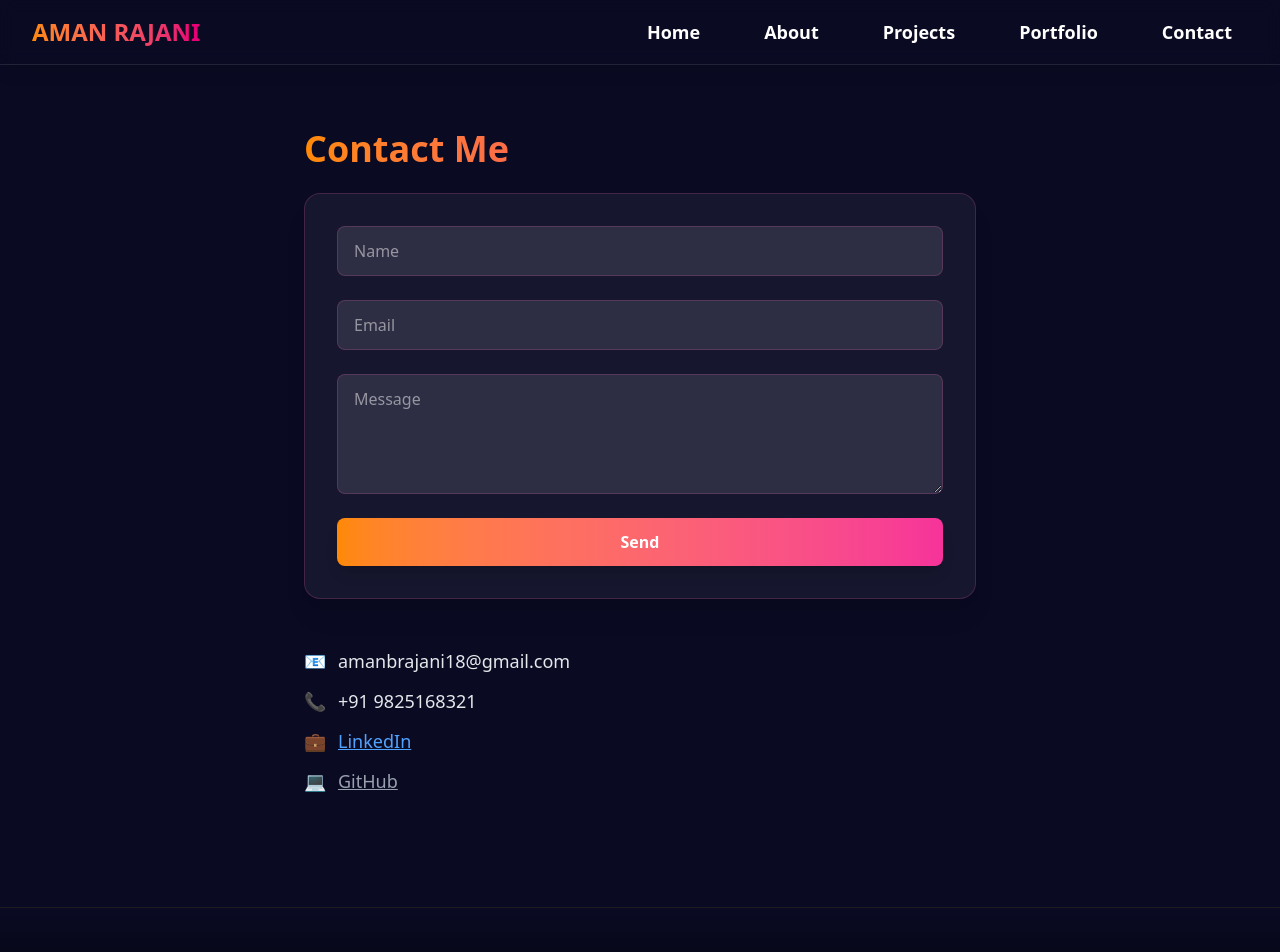
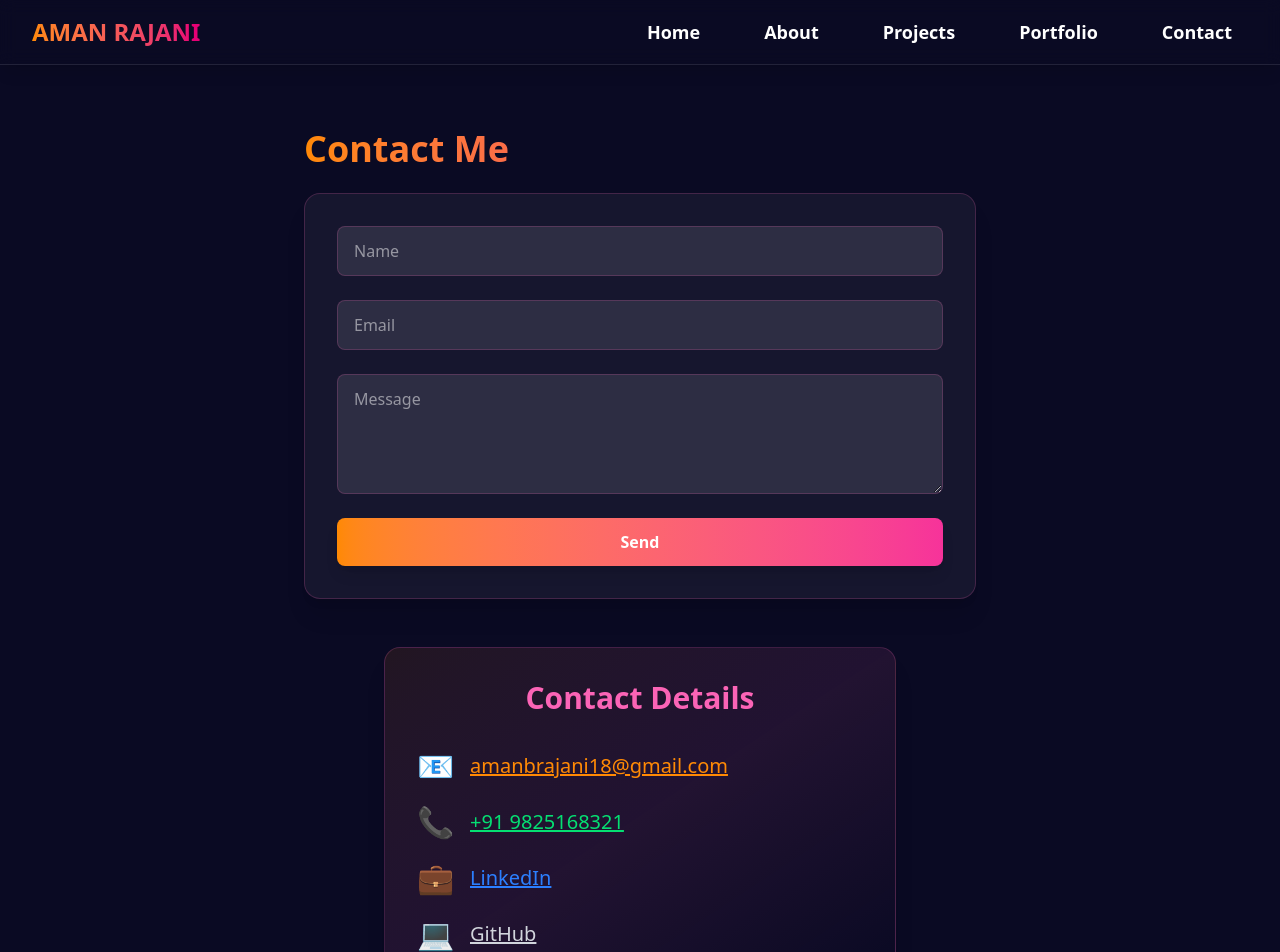
Before and after one commit to AmanBRajani/aman.rajani, a Next.js app: page /contact in a window 1280 px wide. Shown: the top 952 px of the page. Built offline with nearby package versions, Linux system fonts and the light colour scheme.

Commit message:
projects page

```diff
--- a/src/app/about/page.jsx
+++ b/src/app/about/page.jsx
@@ -1,8 +1,13 @@
 'use client';
+import Head from 'next/head';
 import TechStack from '../../components/TechStack';
 
 export default function About() {
 	return (
+		<>
+			<Head>
+				<title>Aman Rajani | About</title>
+			</Head>
 			<main className="max-w-6xl mx-auto py-16 px-4 md:px-8 w-full">
 				<div className="flex flex-col md:flex-row gap-16 items-center">
 					{/* Left: Text */}
@@ -70,5 +75,6 @@ export default function About() {
 					<TechStack />
 				</div>
 			</main>
+		</>
 	);
 }
--- a/src/app/contact/page.jsx
+++ b/src/app/contact/page.jsx
@@ -1,6 +1,7 @@
 "use client";
 import { useRef, useState } from 'react';
 import emailjs from '@emailjs/browser';
+import Head from 'next/head';
 
 export default function Contact() {
   const form = useRef();
@@ -28,6 +29,10 @@ export default function Contact() {
   };
 
   return (
+    <>
+      <Head>
+        <title>Aman Rajani | Contact</title>
+      </Head>
       <main className="max-w-2xl mx-auto py-16 px-4 md:px-0 w-full" id="contact">
         <h1 className="text-3xl md:text-4xl font-bold mb-6 bg-gradient-to-r from-orange-400 to-pink-600 bg-clip-text text-transparent">Contact Me</h1>
         <form ref={form} onSubmit={sendEmail} className="bg-white/5 rounded-2xl p-8 shadow-xl border border-pink-400/20 flex flex-col gap-6">
@@ -41,12 +46,28 @@ export default function Contact() {
         {toast && (
           <div className={`mt-4 px-4 py-2 rounded-lg font-semibold ${toast.type === 'success' ? 'bg-green-500/80 text-white' : 'bg-red-500/80 text-white'}`}>{toast.message}</div>
         )}
-      <div className="mt-12 space-y-3 text-lg text-gray-200">
-        <div className="flex items-center gap-3"><span>📧</span> amanbrajani18@gmail.com</div>
-        <div className="flex items-center gap-3"><span>📞</span> +91 9825168321</div>
-        <div className="flex items-center gap-3"><span>💼</span> <a href="https://linkedin.com/in/amanbrajani" className="underline text-blue-400" target="_blank" rel="noopener">LinkedIn</a></div>
-        <div className="flex items-center gap-3"><span>💻</span> <a href="https://github.com/amanbrajani" className="underline text-gray-400" target="_blank" rel="noopener">GitHub</a></div>
+        <div className="mt-12 w-full max-w-lg mx-auto rounded-2xl shadow-xl border border-pink-400/20 p-8 flex flex-col gap-6 items-center bg-gradient-to-br from-orange-400/10 via-pink-400/10 to-white/0">
+          <h2 className="text-2xl md:text-3xl font-bold text-pink-400 mb-2 text-center">Contact Details</h2>
+          <div className="flex flex-col gap-5 w-full text-lg md:text-xl font-medium">
+            <div className="flex items-center gap-4">
+              <span className="text-pink-400 text-2xl md:text-3xl">📧</span>
+              <a href="mailto:amanbrajani18@gmail.com" className="text-orange-400 underline hover:text-pink-400 transition break-all">amanbrajani18@gmail.com</a>
+            </div>
+            <div className="flex items-center gap-4">
+              <span className="text-pink-400 text-2xl md:text-3xl">📞</span>
+              <a href="tel:+919825168321" className="text-green-400 underline hover:text-pink-400 transition">+91 9825168321</a>
+            </div>
+            <div className="flex items-center gap-4">
+              <span className="text-pink-400 text-2xl md:text-3xl">💼</span>
+              <a href="https://www.linkedin.com/in/aman-rajani/" className="underline text-blue-500 hover:text-pink-400 transition" target="_blank" rel="noopener">LinkedIn</a>
+            </div>
+            <div className="flex items-center gap-4">
+              <span className="text-pink-400 text-2xl md:text-3xl">💻</span>
+              <a href="https://www.github.com/amanbrajani" className="underline text-gray-300 hover:text-pink-400 transition" target="_blank" rel="noopener">GitHub</a>
+            </div>
+          </div>
         </div>
       </main>
+    </>
   );
 }
--- a/src/app/dashboard/page.jsx
+++ b/src/app/dashboard/page.jsx
@@ -1,9 +1,14 @@
 'use client';
 import React from 'react';
 import { motion } from 'framer-motion';
+import Head from 'next/head';
 
 export default function Dashboard() {
   return (
+    <>
+      <Head>
+        <title>Aman Rajani | Dashboard</title>
+      </Head>
       <div style={{
         minHeight: '100vh',
         background: 'radial-gradient(circle at 20% 20%, #1f1f47, #000)',
@@ -81,5 +86,6 @@ export default function Dashboard() {
           </motion.p>
         </motion.div>
       </div>
+    </>
   );
 }
--- a/src/app/page.jsx
+++ b/src/app/page.jsx
@@ -8,6 +8,7 @@ import Projects from './projects/page';
 import Contact from './contact/page';
 import Hero from '../components/Hero';
 import CertificatesStrip from '../components/CertificatesStrip';
+import Head from 'next/head';
 
 const certificates = [
 	{
@@ -28,6 +29,10 @@ const certificates = [
 
 export default function Home() {
 	return (
+		<>
+			<Head>
+				<title>Aman Rajani | Home</title>
+			</Head>
 			<main className="relative min-h-screen bg-gradient-to-br from-[#181824] via-[#23243a] to-[#0a0a23] overflow-x-hidden">
 				{/* Decorative background SVG */}
 				<div className="absolute inset-0 -z-10 pointer-events-none">
@@ -106,5 +111,6 @@ export default function Home() {
 					<Contact />
 				</section>
 			</main>
+		</>
 	);
 }
--- /dev/null
+++ b/src/app/projects/[id]/page.jsx
@@ -0,0 +1,145 @@
+// src/app/projects/[id]/page.jsx
+'use client';
+import { useParams, useRouter } from 'next/navigation';
+import Head from 'next/head';
+
+const projects = [
+  {
+    title: 'Episcan',
+    description: 'AI-based facial skin analysis and product recommendation platform.',
+    tech: ['YOLOv8', 'FastAPI', 'Next.js', 'Python'],
+    image: '/episcan.jpeg',
+    github: 'https://github.com/AmanBRajani/Episcan-AI-Models',
+    live: 'https://epi-scan.vercel.app/',
+    color: 'from-pink-400 to-pink-600',
+  },
+  {
+    title: 'Portfolio Website',
+    description: 'This website: clean structure, CSS animations, responsive, modern design.',
+    tech: ['React', 'TailwindCSS', 'Next.js'],
+    image: '/portfolio.png',
+    github: 'https://github.com/AmanBRajani/aman.rajani',
+    live: 'https://aman-rajani.vercel.app/',
+    color: 'from-orange-400 to-pink-500',
+  },
+];
+
+export default function ProjectDetail() {
+  const params = useParams();
+  const router = useRouter();
+  const id = parseInt(params.id, 10);
+  const project = projects[id];
+
+  // Custom content for each project, preserving all emojis and formatting
+  const projectContent = [
+    // Episcan
+    `🚀 Project 1: EpiScan – AI-Powered Skin Analysis Web App
+📌 Overview
+EpiScan is an intelligent web application that leverages computer vision and language models to detect common facial skin issues such as acne, dark circles, and open pores. Built to assist users in understanding their skin better, EpiScan delivers tailored product recommendations and insights through a modern, responsive interface.
+
+💡 Problem Solved
+In a world flooded with skincare products, users often feel overwhelmed and unsure about what truly suits their skin. EpiScan bridges the gap between AI analysis and personalized skincare by providing:
+
+Accurate detection of facial skin conditions
+
+Product recommendations based on detected issues
+
+A user-friendly dashboard with insights and history
+
+⚙️ Tech Stack
+Layer	Tools Used
+Frontend	Next.js, TailwindCSS, Framer Motion
+Backend	FastAPI, Python
+AI Models	YOLOv8 (Instance Segmentation), LLMs
+Storage	Local file-based model inference (no DB yet)
+Extras	React PDF Viewer, Custom Loader, Responsive Layout
+
+🧠 Key Features
+🖼 Real-time image upload and AI analysis
+
+📊 Skin issue detection with YOLOv8
+
+🤖 LLM-powered product suggestions
+
+🧾 PDF report preview and download support
+
+🌙 Dark/light mode toggle
+
+📱 Fully responsive with mobile-friendly layout
+
+🔗 Live Demo & Source Code
+🌍 Live Website: EpiScan
+
+💻 GitHub Repo: github.com/AmanBRajani/Episcan-Ai-Model`,
+    // Portfolio
+    `🌐 Project 2: Personal Portfolio – Aman Rajani
+📌 Overview
+My personal portfolio is a carefully crafted showcase of my work, skills, and brand identity as an AI and Web Developer. Designed with modern UI/UX principles and responsive animation, it functions as a resume, project gallery, and contact hub — all in one clean, professional package.
+
+💡 Goal
+To present my capabilities, creativity, and professionalism in a digital format that recruiters, clients, and collaborators can instantly understand and interact with.
+
+⚙️ Tech Stack
+Layer	Tools Used
+Frontend	React, TailwindCSS, Vite
+Extras	EmailJS (for form), React-PDF, Custom Animations, Intersection Observer
+Hosting	Vercel
+
+🧠 Key Features
+🖥️ Multi-section layout with dynamic navigation
+
+🎯 Custom "About Me", "Projects", "Portfolio", and "Contact" pages
+
+📥 Contact form powered by EmailJS (no backend needed)
+
+🧾 Resume PDF preview + download
+
+🧑‍💻 Showcase of featured projects (EpiScan, Portfolio itself)
+
+📱 Fully responsive with mobile hamburger menu
+
+🧾 Certificates section integrated in homepage
+
+🎨 Design & UI Notes
+Broad layout for desktop screens, not narrow/mobile-first
+
+Modern visuals, micro-animations, and vector-based design elements
+
+Focused on clean spacing, readability, and flow
+
+🔗 Live Demo & Source Code
+🌍 Live Website: aman-rajani.vercel.app
+
+💻 GitHub Repo: github.com/AmanBRajani/aman.rajani`
+  ];
+
+  if (!project) {
+    return (
+      <main className="flex flex-col items-center justify-center min-h-screen text-center">
+        <h1 className="text-3xl font-bold mb-4 text-pink-400">Project Not Found</h1>
+        <button onClick={() => router.back()} className="mt-4 px-6 py-3 rounded-lg bg-gradient-to-r from-orange-400 to-pink-500 text-white font-semibold shadow hover:scale-105 transition">Go Back</button>
+      </main>
+    );
+  }
+
+  return (
+    <>
+      <Head>
+        <title>{project.title} | Project</title>
+      </Head>
+      <main className="flex flex-col items-center justify-center min-h-screen px-4 py-16 bg-gradient-to-br from-[#181824] via-[#23243a] to-[#0a0a23]">
+        <div className="max-w-2xl w-full bg-white/10 rounded-2xl shadow-2xl border border-pink-400/30 p-8 flex flex-col items-center">
+          <img src={project.image} alt={project.title} className="w-full h-80 object-contain rounded-xl mb-6 bg-white/20" />
+          <h1 className="text-3xl font-bold mb-4 bg-gradient-to-r from-orange-400 to-pink-600 bg-clip-text text-transparent text-center">{project.title}</h1>
+          <p className="text-lg text-gray-200 text-center mb-6">{project.description}</p>
+          <pre className="whitespace-pre-wrap text-gray-200 text-base mb-6 text-left w-full bg-black/20 rounded-lg p-4 overflow-x-auto" style={{fontFamily: 'inherit'}}>{projectContent[id]}</pre>
+          <div className="flex gap-4 mt-4">
+            <a href={project.live} target="_blank" rel="noopener" className="px-6 py-3 rounded-lg bg-white text-pink-600 font-semibold shadow hover:scale-105 hover:shadow-pink-400/40 transition border border-pink-400">Live Demo</a>
+            <a href={project.github} target="_blank" rel="noopener" className="px-6 py-3 rounded-lg bg-gradient-to-r from-gray-700 to-gray-900 text-white font-semibold shadow hover:scale-105 hover:shadow-orange-400/40 transition border border-orange-400">GitHub</a>
+          </div>
+          <button onClick={() => router.back()} className="mt-8 px-6 py-3 rounded-lg bg-gradient-to-r from-orange-400 to-pink-500 text-white font-semibold shadow hover:scale-105 transition">Go Back</button>
+        </div>
+      </main>
+    </>
+  );
+}
```
Also changed, not shown: src/app/certificate/[id]/page.jsx (+9 -5 lines), src/app/projects/page.jsx (+19 -2 lines), public/portfolio.png (added). Lines whose indentation alone changed are shown as unchanged.
